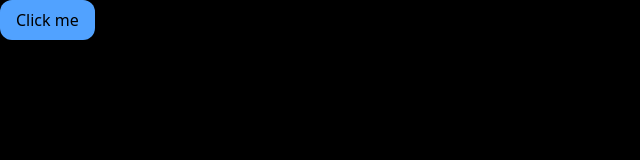
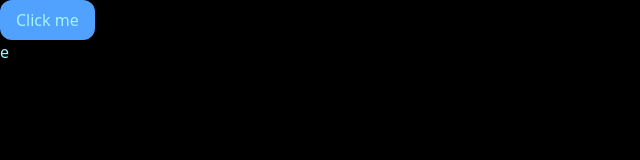
Before and after one commit to arpan7sarkar/React_Journey, a React (Vite) app in the folder 3_gallary_project/: page / in a window 1280 px wide. Shown: the top 160 px of the page, without its empty margins (0-640 px from the left). Built offline with nearby package versions, Linux system fonts and the light colour scheme.

Commit message:
half done

```diff
--- a/3_gallary_project/src/App.jsx
+++ b/3_gallary_project/src/App.jsx
@@ -1,11 +1,33 @@
-import React from 'react'
+import axios from "axios";
+import React, { useState } from "react";
 
 const App = () => {
+  const [photoData, setPhotoData] = useState([]);
+  const getData = async () => {
+    const responce = await axios.get("https://picsum.photos/v2/list");
+    setPhotoData(responce.data);
+    console.log(photoData);
+  };
+  let photoDiv = "e ";
+  const len = Object.keys(photoData).length;
+  if (len > 0) {
+    {
+     photoDiv= photoData.map((idx, e) => {
+        return <div key={idx}>photo {e.download_url}</div>;
+      });
+    }
+  }
   return (
-    <div className='bg-black h-screen'>
-      <button className='bg-blue-400 active:scale-95 px-4 py-2 rounded-xl'>Click me</button>
+    <div className="bg-black h-screen text-cyan-200">
+      <button
+        onClick={getData}
+        className="bg-blue-400 active:scale-95 px-4 py-2 rounded-xl"
+      >
+        Click me
+      </button>
+      <div>{photoDiv}</div>
     </div>
-  )
-}
+  );
+};
 
-export default App
+export default App;
```
